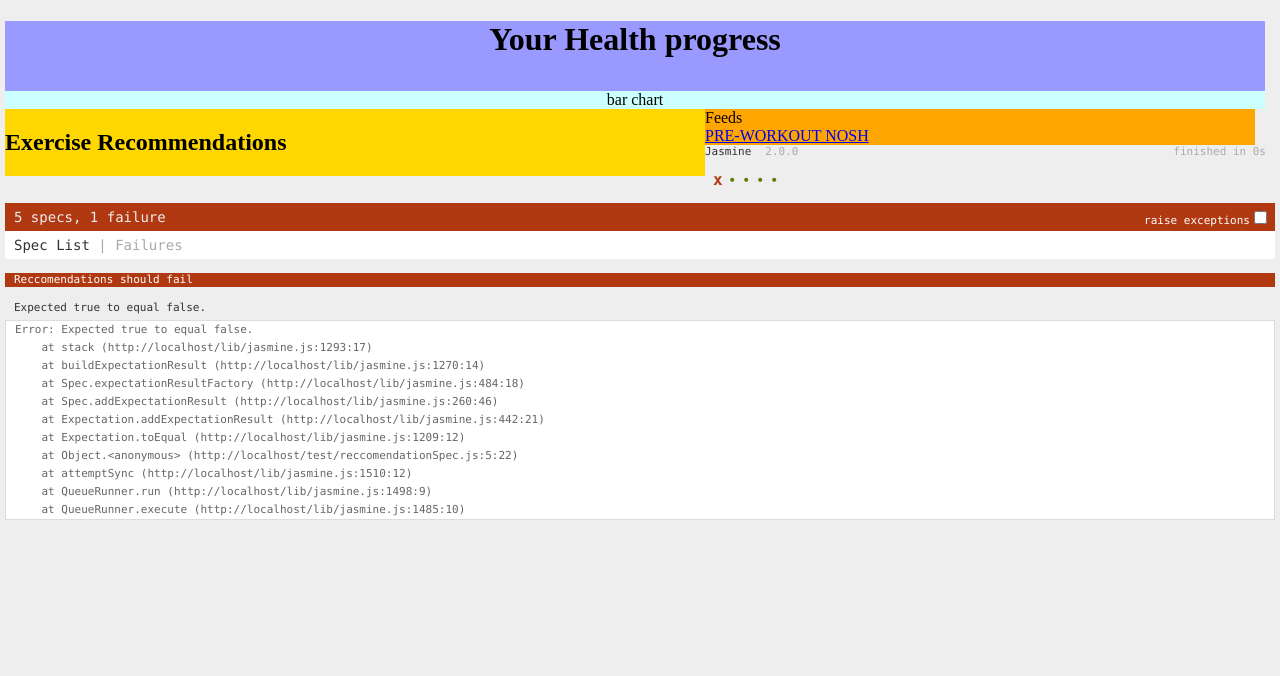
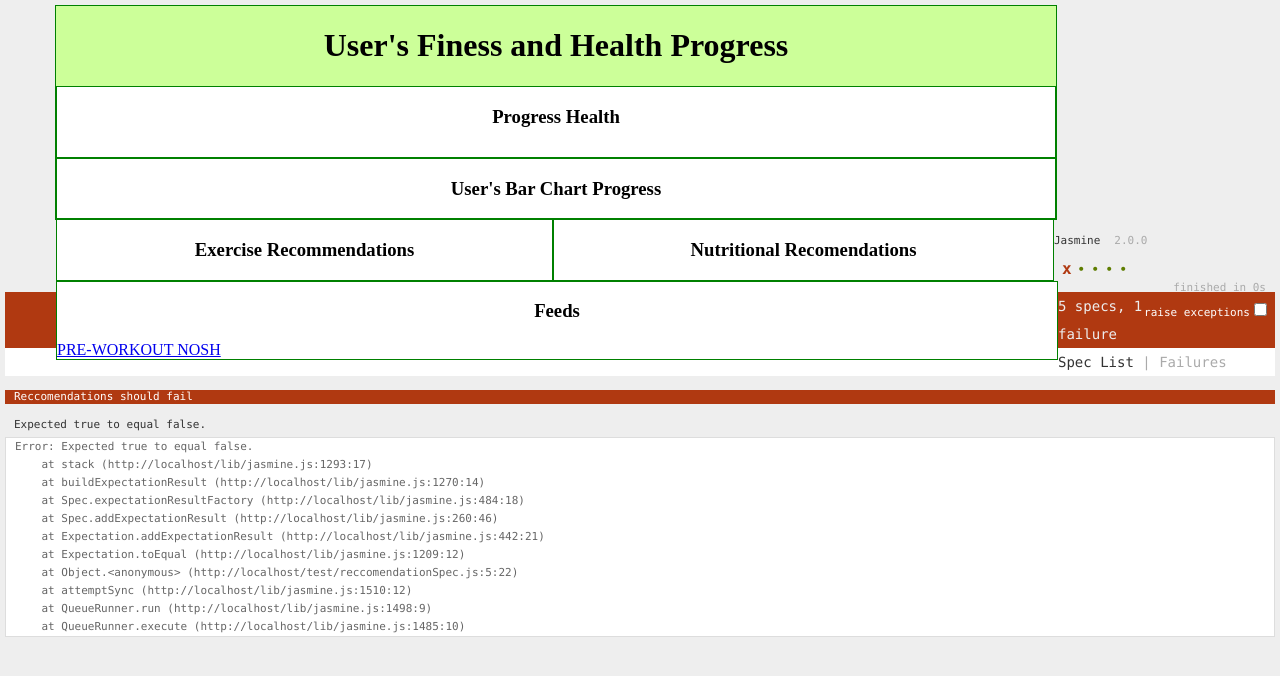
Before and after one commit to dhuha/CSCI3130-Project, a website: page userpage.html in a window 1280 px wide. Drawn offline with nearby package versions, Linux system fonts and the light colour scheme; no server answers.

Commit message:
Changes in userpage.html
The style of userpage.html has been change. More changes will be coming
up soon.

```diff
--- a/userpage.html
+++ b/userpage.html
@@ -29,26 +29,56 @@
 </script>
 </head>
 <body>
+<div id = "comple_wrapper" style = "background-color:#CCFF99;
+									width:1000px;
+									margin-right: 50px;
+									margin-left: 50px;
+									border: 1px solid green;">
+	<h1><center>User's Finess and Health Progress</center></h1>
 
-  <div id="container" style="width:1260px;">
-    <div id="header" style="background-color:#9999FF;height:70px;">
-      <h1 style="margin-bottom:0;"><center> Your Health progress</center></h1>
+  <div id="container" style="width:1000px;">
+    <div id="header" style="
+						background-color:#FFFFFF;
+						height:70px;
+						border: 1px solid green;">
+      <h3 style="
+				margin-bottom:0;">
+				<center> Progress Health </center></h3>
     </div>
-    <div id="content" style="background-color:#CCFFFF;clear:both;text-align:center;">
-      bar chart
+    <div id="content" style="
+						background-color:#FFFFFF;
+						clear:both;
+						text-align:center;
+						border: 1px solid green;">
+      <h3><center>User's Bar Chart Progress</center></h3>
     </div>
     <div>
-      <div id="Recommendation" style="background-color:#FFD700;width:700px;float:left;">
-        <h2>Exercise Recommendations</h2>
+      <div id="Recommendation" style="
+							   background-color:#FFFFFF;
+							   width:495px;
+							   float:left;
+							   border: 1px solid green;">
+        <h3><center>Exercise Recommendations</center></h3>
+		</div>
         <div id = "recBox" name= "recbox"></div>
-      </div>
 
-      <div id="footer2" style="background-color:#FFA500;width:550px;float:left;" >
-        Feeds
-        <br>
+	  <div id = "nutrition" style = "background-color:#FFFFFF;
+									width:499px;
+									float:left;
+									border: 1px solid green;">
+		<h3><center>Nutritional Recomendations</center></h3>
+	  </div>
+      <div id="footer2" style="
+						background-color:#FFFFFF;
+						width:1000px;
+						float:left;
+						border: 1px solid green;" >
+
+        <h3><center>Feeds</center></h3>
         <a href="http://www.thisisfitworkouts.com/quickie-doctrine/workout-guidelines/">PRE-WORKOUT NOSH</a></br>
       </div>
     </div>
   </div>
+  </div>
 </body>
 </html>
```
